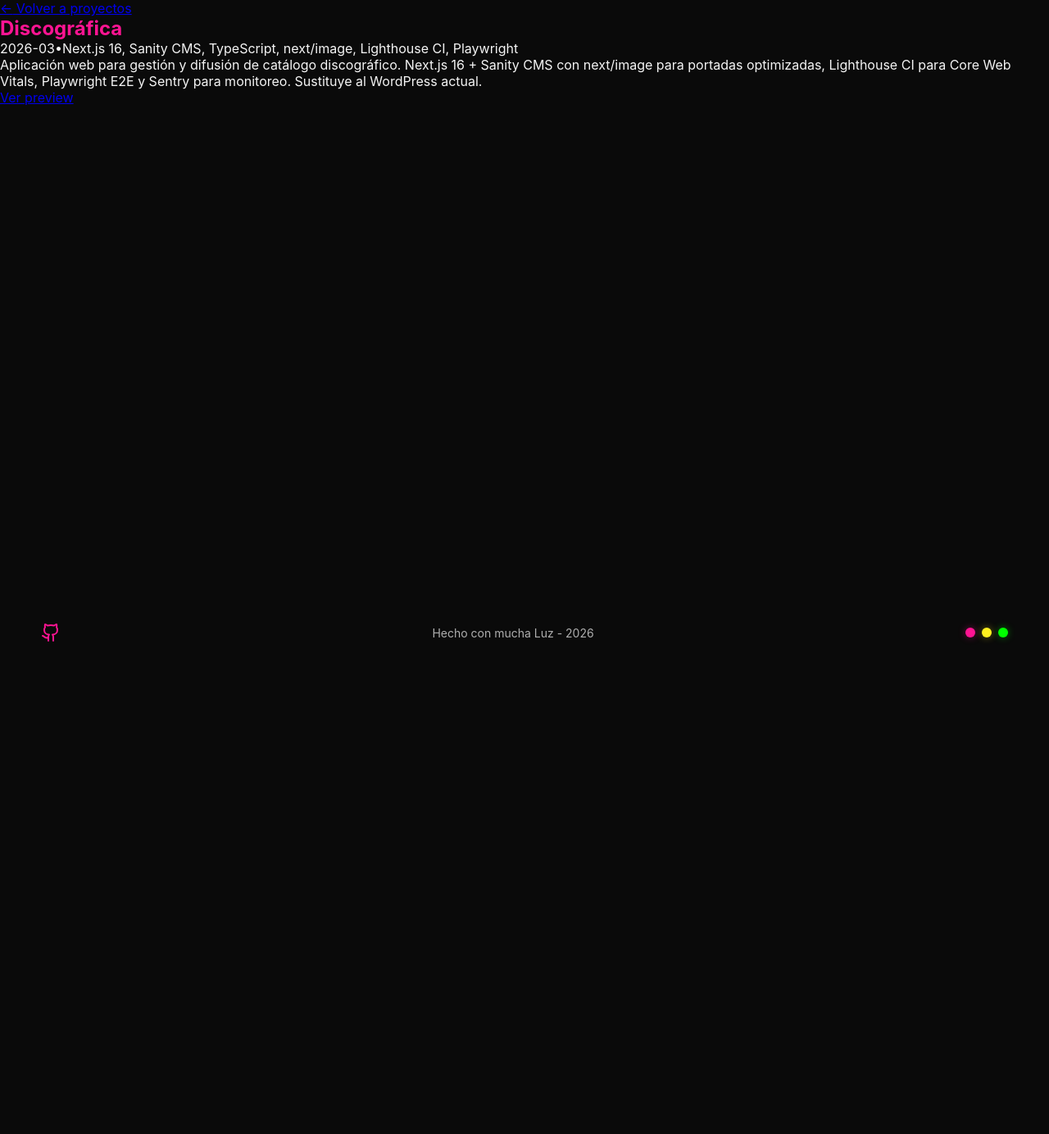
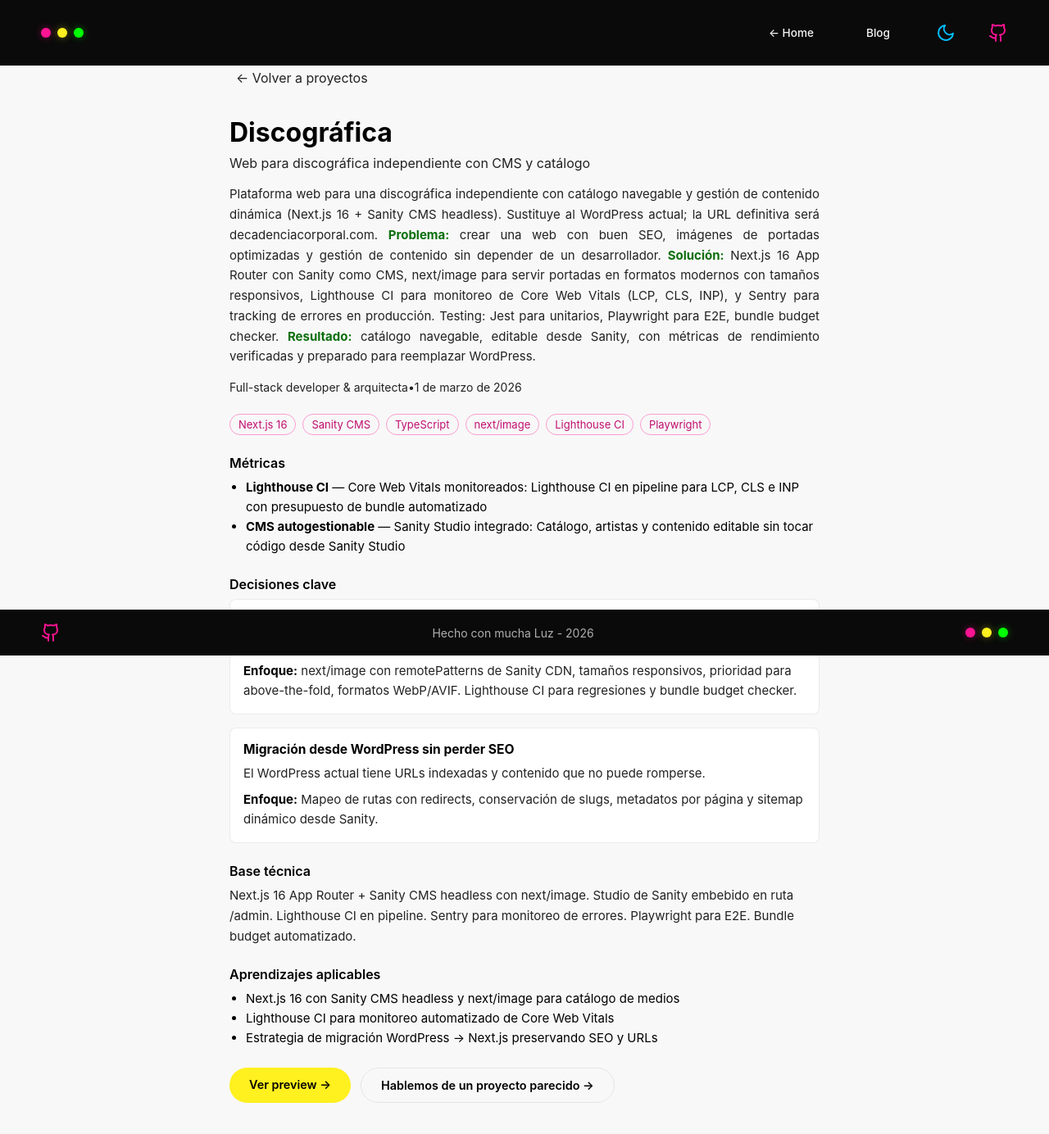
Before and after one commit to ThebellepoquE/PortfolioDev, a Next.js app: page /proyecto/discografica in a window 1280 px wide. Shown: the top 1384 px of the page at 82% size. Before the commit the page ends 800 px from the top, so only its background shows below. Built offline with nearby package versions, Linux system fonts and the light colour scheme.

Commit message:
fix: add Navbar to layout, restore full project page

```diff
--- a/src/app/layout.tsx
+++ b/src/app/layout.tsx
@@ -3,6 +3,7 @@
 import { SITE_CONFIG } from '@/lib/config';
 import { Footer } from '@/components/Footer';
 import { ScrollToTopButton } from '@/components/ScrollToTopButton/ScrollToTopButton';
+import { Navbar } from '@/components/Navbar';
 
 export const metadata: Metadata = {
   title: 'Ione | Desarrolladora Web',
@@ -38,6 +39,7 @@
   return (
     <html lang="es" suppressHydrationWarning data-scroll-behavior="smooth">
       <body>
+        <Navbar />
         <a href="#main-content" className="skip-link">
           Saltar al contenido principal
         </a>
--- a/src/app/page.tsx
+++ b/src/app/page.tsx
@@ -1,12 +1,10 @@
 import { Hero } from '@/components/Hero';
 import { Projects } from '@/components/Projects';
 import { Contact } from '@/components/Contact';
-import { Navbar } from '@/components/Navbar'; // Assuming Navbar should be here
 
 export default function HomePage() {
   return (
     <>
-      <Navbar />
       <Hero />
       <Projects />
       <Contact />
--- a/src/app/proyecto/[id]/page.tsx
+++ b/src/app/proyecto/[id]/page.tsx
@@ -1,8 +1,36 @@
+import type { ReactNode } from 'react';
+import Link from 'next/link';
 import type { Metadata } from 'next';
 import { notFound } from 'next/navigation';
-import Link from 'next/link';
 import { projectsData } from '@/lib/projects';
+import { formatDateDayMonthYear } from '@/lib/formatDate';
 import { buildMetadata, buildProjectJsonLd } from '@/lib/metadata';
+
+/** Convierte YYYY-MM a ISO 8601 (YYYY-MM-01) para meta y <time dateTime>. */
+function toISODate(value: string): string {
+  if (/^\d{4}-\d{2}-\d{2}/.test(value)) return value;
+  if (/^\d{4}-\d{2}$/.test(value)) return `${value}-01`;
+  return value;
+}
+
+function highlightCaseStudy(text: string): ReactNode {
+  const tokens = text.split(/(Problema:|Solución:|Resultado:)/);
+
+  return (
+    <>
+      {tokens.map((part, index) => {
+        if (part === 'Problema:' || part === 'Solución:' || part === 'Resultado:') {
+          return (
+            <span key={`kw-${index}`} className="project-page__keyword">
+              {part}
+            </span>
+          );
+        }
+        return <span key={`txt-${index}`}>{part}</span>;
+      })}
+    </>
+  );
+}
 
 interface ProjectPageProps {
   params: Promise<{ id: string }>;
@@ -26,10 +54,14 @@
   });
 }
 
+/** Página de detalle de proyecto con SEO específico */
 export default async function ProjectPage({ params }: ProjectPageProps) {
   const { id } = await params;
   const project = projectsData.find((p) => p.id === id);
-  if (!project) notFound();
+
+  if (!project) {
+    notFound();
+  }
 
   const jsonLd = buildProjectJsonLd(project);
 
@@ -39,42 +71,102 @@
         type="application/ld+json"
         dangerouslySetInnerHTML={{ __html: JSON.stringify(jsonLd) }}
       />
-      <article className="project">
-        <div className="project__container">
-          <Link href="/" className="project__back">
-            <span>←</span> Volver a proyectos
+      <article className="project-page">
+        <div className="project-page__container">
+          <Link href="/#proyectos" className="project-page__back">
+            ← Volver a proyectos
           </Link>
-
-          <div className="project__article">
-            <header className="project__header">
-              <h1 className="project__title">{project.title}</h1>
-
-              <div className="project__meta">
-                <time dateTime={project.date}>{project.date}</time>
+          <header className="project-page__header">
+            <h1 className="project-page__title">{project.title}</h1>
+            {project.tagline && (
+              <p className="project-page__tagline">{project.tagline}</p>
+            )}
+            <p className="project-page__description">
+              {highlightCaseStudy(project.fullDescription)}
+            </p>
+            <div className="project-page__meta">
+              <span>{project.role}</span>
               <span>•</span>
-                <span>{project.technologies.join(', ')}</span>
+              <time dateTime={toISODate(project.date)}>
+                {formatDateDayMonthYear(project.date)}
+              </time>
             </div>
           </header>
-
-            <div className="project__content">
-              <div className="project__description">
-                <p>{project.shortDescription}</p>
+          <div className="project-page__stack">
+            {project.technologies.map((tech) => (
+              <span key={tech} className="project-page__tech">
+                {tech}
+              </span>
+            ))}
           </div>
-
-              <div className="project__links">
+          {project.metrics.length > 0 && (
+            <section className="project-page__metrics">
+              <h2 className="project-page__section-title">Métricas</h2>
+              <ul>
+                {project.metrics.map((m) => (
+                  <li key={m.id}>
+                    <strong>{m.value}</strong> — {m.label}
+                    {m.description && `: ${m.description}`}
+                  </li>
+                ))}
+              </ul>
+            </section>
+          )}
+          {project.challenges.length > 0 && (
+            <section className="project-page__section">
+              <h2 className="project-page__section-title">Decisiones clave</h2>
+              <div className="project-page__challenges">
+                {project.challenges.map((challenge) => (
+                  <article
+                    key={challenge.title}
+                    className="project-page__challenge"
+                  >
+                    <h3>{challenge.title}</h3>
+                    <p>{challenge.description}</p>
+                    <p>
+                      <strong>Enfoque:</strong> {challenge.solution}
+                    </p>
+                  </article>
+                ))}
+              </div>
+            </section>
+          )}
+          {project.architecture && (
+            <section className="project-page__section">
+              <h2 className="project-page__section-title">Base técnica</h2>
+              <p className="project-page__text">{project.architecture}</p>
+            </section>
+          )}
+          {project.learnings && project.learnings.length > 0 && (
+            <section className="project-page__section">
+              <h2 className="project-page__section-title">
+                Aprendizajes aplicables
+              </h2>
+              <ul className="project-page__list">
+                {project.learnings.map((learning) => (
+                  <li key={learning}>{learning}</li>
+                ))}
+              </ul>
+            </section>
+          )}
+          <div className="project-page__links">
             {project.links.map((link) => (
               <a
-                    key={link.url}
+                key={`${link.type}-${link.url}`}
                 href={link.url}
                 target="_blank"
                 rel="noopener noreferrer"
-                    className="project__link"
+                className="project-page__link"
               >
-                    {link.title}
+                {link.title} →
               </a>
             ))}
-              </div>
-            </div>
+            <Link
+              href="/#contacto"
+              className="project-page__link project-page__link--secondary"
+            >
+              Hablemos de un proyecto parecido →
+            </Link>
           </div>
         </div>
       </article>
```
Lines whose indentation alone changed are shown as unchanged.
